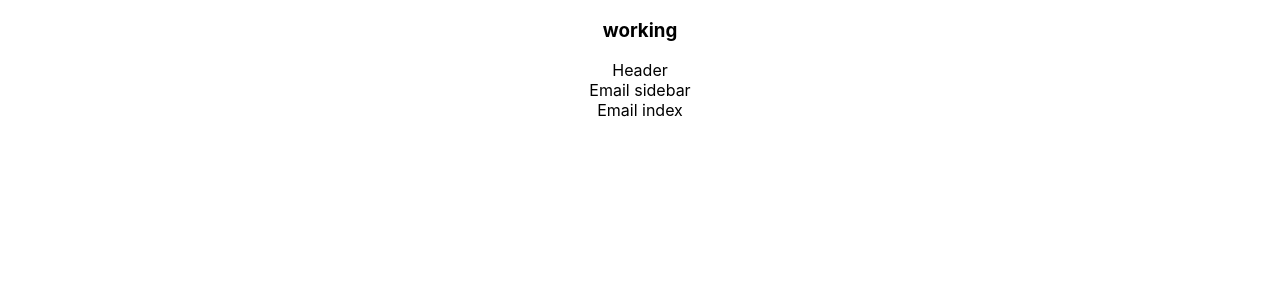
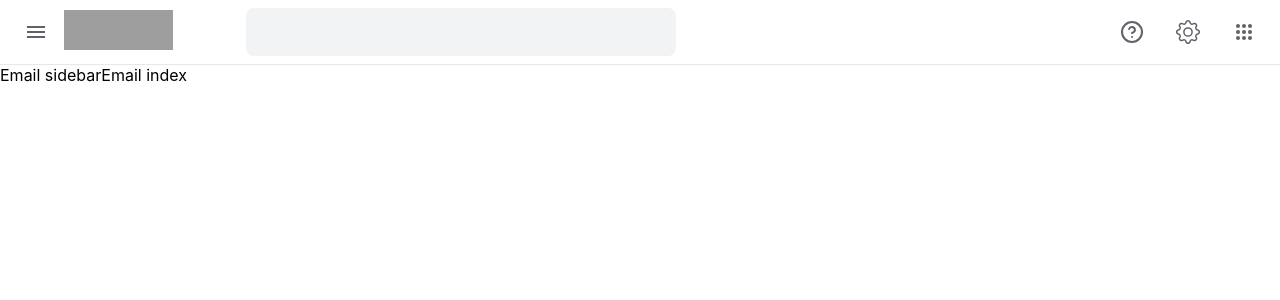
Before and after one commit to joshuarotenberg/gmail, a JavaScript app: page / in a window 1280 px wide. Shown: the top 300 px of the page. Built offline with nearby package versions, Linux system fonts and the light colour scheme; grey boxes are pictures that could not be loaded; the HTML template or start-up script is replaced by a standard one.

Commit message:
header coming together

```diff
--- a/package.json
+++ b/package.json
@@ -8,6 +8,7 @@
     "@testing-library/user-event": "^12.1.10",
     "react": "^17.0.2",
     "react-dom": "^17.0.2",
+    "react-icons": "^4.2.0",
     "react-scripts": "4.0.3",
     "styled-components": "^5.3.0",
     "web-vitals": "^1.0.1"
--- a/src/App.js
+++ b/src/App.js
@@ -1,16 +1,32 @@
 import './App.css';
+import styled from 'styled-components'
 import EmailIndex from './Components/EmailIndex';
 import Header from './Components/Header';
 import Sidebar from './Components/Sidebar';
 
+const Wrapper = styled.section`
+  background: white;
+  display:flex;
+  flex-direction: column;
+  width: 100%;
+`;
+
+const Main = styled.section`
+  display:flex;
+  flex-direction: row;
+  height:100%;
+`;
+
+
 function App() {
   return (
-    <div className="App">
-     <h3>working</h3>
+    <Wrapper>
      <Header />
-     <Sidebar />
-     <EmailIndex />
-    </div>
+     <Main>
+      <Sidebar />
+      <EmailIndex />
+     </Main>
+    </Wrapper>
   );
 }
 
--- a/src/Components/Header.js
+++ b/src/Components/Header.js
@@ -1,8 +1,79 @@
+import styled from 'styled-components'
+import { IoMdMenu } from "react-icons/io";
+import { FiHelpCircle } from "react-icons/fi";
+import { BsGear } from "react-icons/bs";
+import { CgMenuGridO } from "react-icons/cg";
+
+
+
+const StyledHeader = styled.section`
+    display:flex;
+    flex-direction: row;
+    height: 48px;
+    padding:8px;
+    border-bottom: 1px solid #e8e8e8;
+`;
+
+const LogoWrapper = styled.div`
+    min-width: 238px;
+    display:flex;
+    flex-direction: row;
+    align-items: center;
+`;
+
+const Burger = styled.div`
+
+`;
+
+const Logo = styled.img`
+    margin: 0 0 4px;
+    height: 40px;
+    width: 109px;
+`;
+
+const SearchWrapper = styled.div`
+    max-width: 100%;
+    flex: 1 1 auto;
+`;
+
+const StyledSearchBar = styled.div`
+    background: #f1f3f4;
+    border: 1px solid transparent;
+    -webkit-border-radius: 8px;
+    border-radius: 8px;
+    margin-right: auto;
+    max-width: 720px;
+    position: relative;
+    height:46px;
+    -webkit-transition: background 100ms ease-in,width 100ms ease-out;
+    transition: background 100ms ease-in,width 100ms ease-out;
+`;
+
+const RightLogoWrapper = styled.div`
+    max-width: 100%;
+    flex: 1 1 auto;
+    justify-content: flex-end;
+    display: flex;
+`;
+
 const Header = () => {
     return (
-        <div>
-            Header
-        </div>
+        <StyledHeader>
+            <LogoWrapper>
+                <Burger>
+                    <IoMdMenu className="react-icons" />
+                </Burger>
+                <Logo  src="https://ssl.gstatic.com/ui/v1/icons/mail/rfr/logo_gmail_lockup_default_1x_r2.png" alt=""></Logo>
+            </LogoWrapper>
+            <SearchWrapper>
+                <StyledSearchBar></StyledSearchBar>
+            </SearchWrapper>
+            <RightLogoWrapper>
+                <FiHelpCircle className="react-icons"/>
+                <BsGear className="react-icons"/>
+                <CgMenuGridO className="react-icons"/>
+            </RightLogoWrapper>
+        </StyledHeader>
     )
 }
 
--- a/src/index.css
+++ b/src/index.css
@@ -8,3 +8,18 @@ body {
 code {
     font-family: source-code-pro, Menlo, Monaco, Consolas, 'Courier New', monospace;
 }
+
+.react-icons {
+    vertical-align: middle;
+    height: 24px;
+    width: 24px;
+    padding: 12px;
+    margin: 0 4px;
+    color: #5f6368;
+}
+
+.react-icons:hover {
+    background-color: rgba(60, 64, 67, 0.08);
+    outline: none;
+    border-radius: 100%;
+}
```
Also changed, not shown: 1 other file (tests, documents, lock files or other folders).
